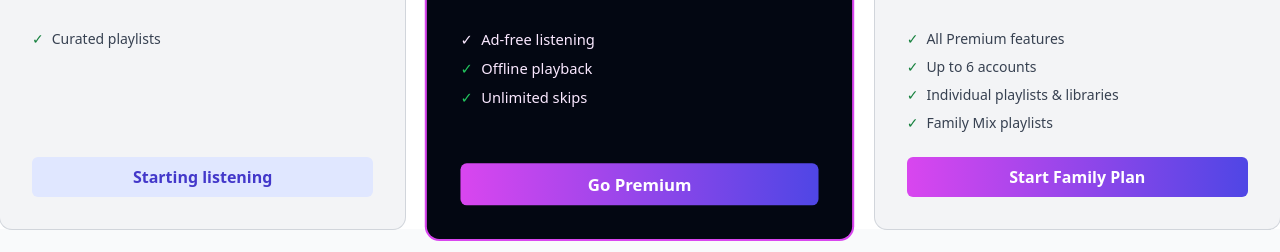
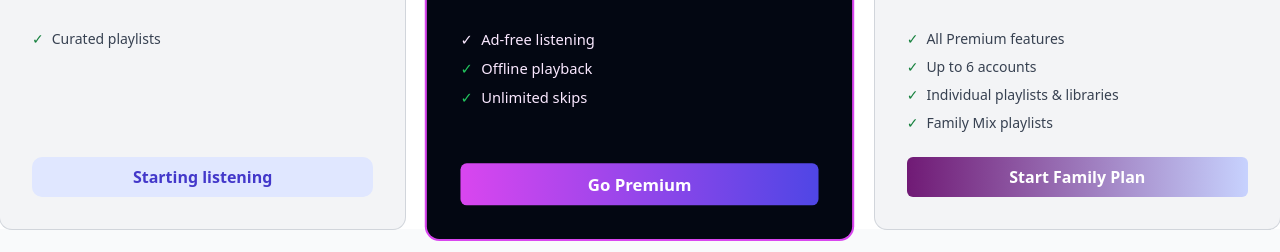
Before and after one commit to Renz-Victa/Pricing-Component, a plain HTML site: page index.html in a window 1280 px wide. Shown: the part 387-639 px from the top of the page. Drawn offline with nearby package versions, Linux system fonts and the light colour scheme.

Commit message:
Edit index.html

```diff
--- a/index.html
+++ b/index.html
@@ -52,7 +52,7 @@
                     </ul>
                 </div>
                 <a href="#"
-                    class="block rounded-md bg-indigo-100 px-4 py-2 text-center font-semibold text-indigo-700 hover:bg-indigo-200">
+                    class="block rounded-[10px] bg-indigo-100 px-4 py-2 text-center font-semibold text-indigo-700 hover:bg-indigo-200">
                     Starting listening
                 </a>
             </div>
@@ -112,7 +112,7 @@
                     </ul>
                 </div>
                 <a href="#"
-                    class="block rounded-md bg-gradient-to-r from-fuchsia-500 to-indigo-600 hover:from-fuchsia-600 hover:to-indigo-700 px-4 py-2 text-center font-semibold text-white">
+                    class="block rounded-md bg-gradient-to-r from-fuchsia-900 to-indigo-200 hover:from-fuchsia-200 hover:to-indigo-900 px-4 py-2 text-center font-semibold text-white">
                     Start Family Plan
                 </a>
             </div>
```
